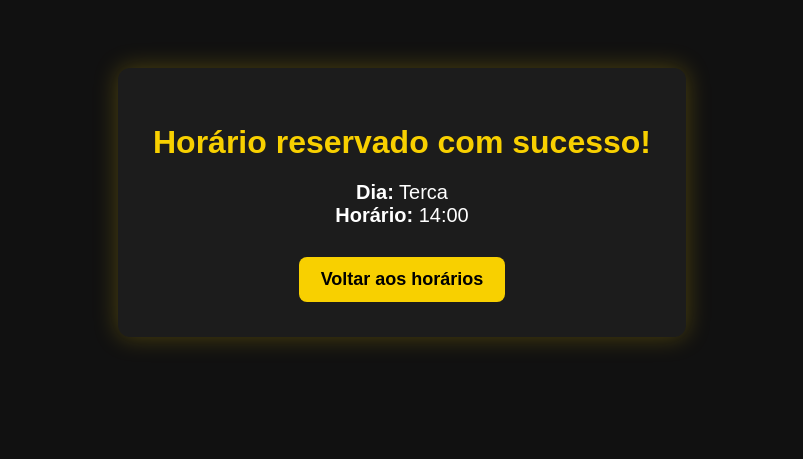
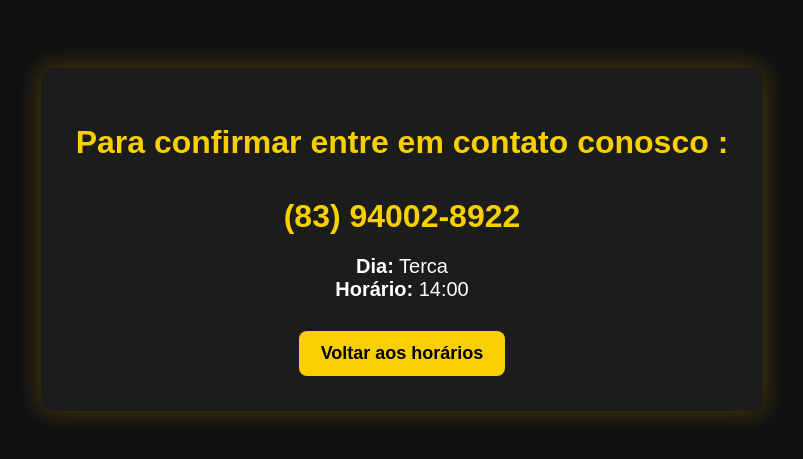
Before and after one commit to Calica-bit/Projeto-PhP-Unipe, a PHP site: the page made by projeto2/agendamento/reservar.php in a window 1280 px wide. Shown: the top 459 px of the page, without its empty margins (238-1041 px from the left). Run offline with PHP 8.4, Linux system fonts and the light colour scheme.

Commit message:
Change reservation success message
Updated the success message for reservation confirmation.

```diff
--- a/projeto2/agendamento/reservar.php
+++ b/projeto2/agendamento/reservar.php
@@ -19,7 +19,7 @@ if ($horarios[$dia][$hora] === "ocupado") {
     // Marca como ocupado e salva
     $horarios[$dia][$hora] = "ocupado";
     file_put_contents($arquivo, json_encode($horarios, JSON_PRETTY_PRINT));
-    $mensagem = "Horário reservado com sucesso!";
+    $mensagem = "Para confirmar entre em contato conosco :</br></br> (83) 94002-8922";
 }
 ?>
 
```
